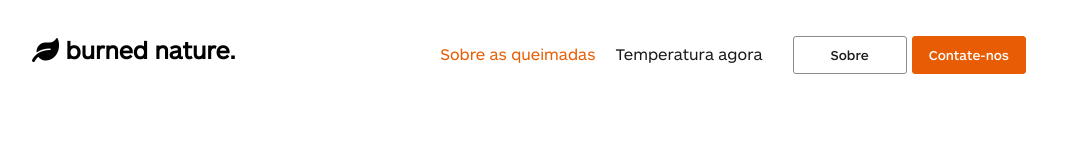
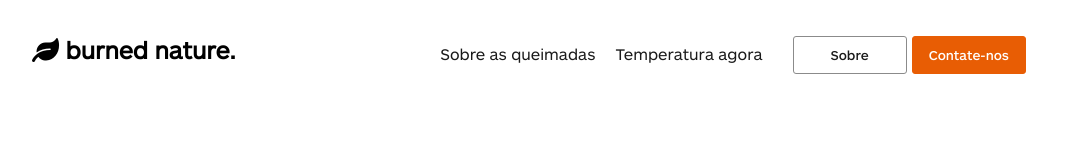
Before and after one commit to burnednature/burnednature.github.io, a plain HTML site: page index.html in a window 1280 px wide. Shown: the top 160 px of the page, without its empty margins (111-1186 px from the left). Drawn offline with Linux system fonts and the light colour scheme; a script that the page names is missing.

Commit message:
update index.html

```diff
--- a/index.html
+++ b/index.html
@@ -18,7 +18,7 @@
         <h1><a href="/index.html"><i class="fas fa-leaf"></i> burned nature.</a></h1>
         <button class="burger" id="burger"><i class="fas fa-bars"></i></button>
         <ul>
-            <li><a class="select" href="/indexAboutBurn.html">Sobre as queimadas</a></li>
+            <li><a href="/indexAboutBurn.html">Sobre as queimadas</a></li>
             <li><a href="/indexWeather.html">Temperatura agora</a></li>
             <button class="about" onclick="window.location.href='/indexAboutUs.html';"><a href="/indexAboutUs.html">Sobre</a></button>
             <button class="contactus" onclick="window.location.href='/indexContactUs.html';" ><a href="/indexContactUs.html">Contate-nos</a></button>
```
